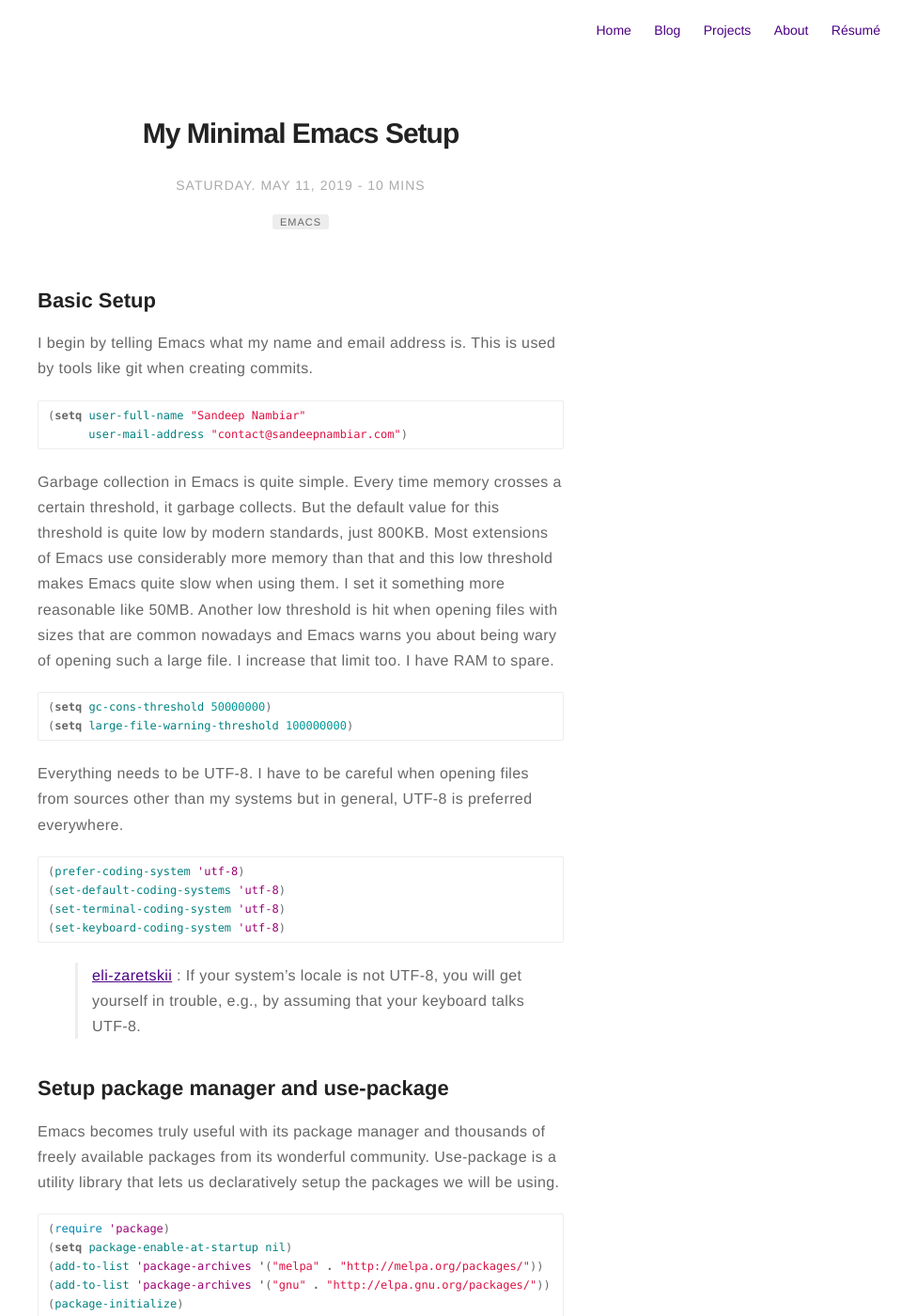
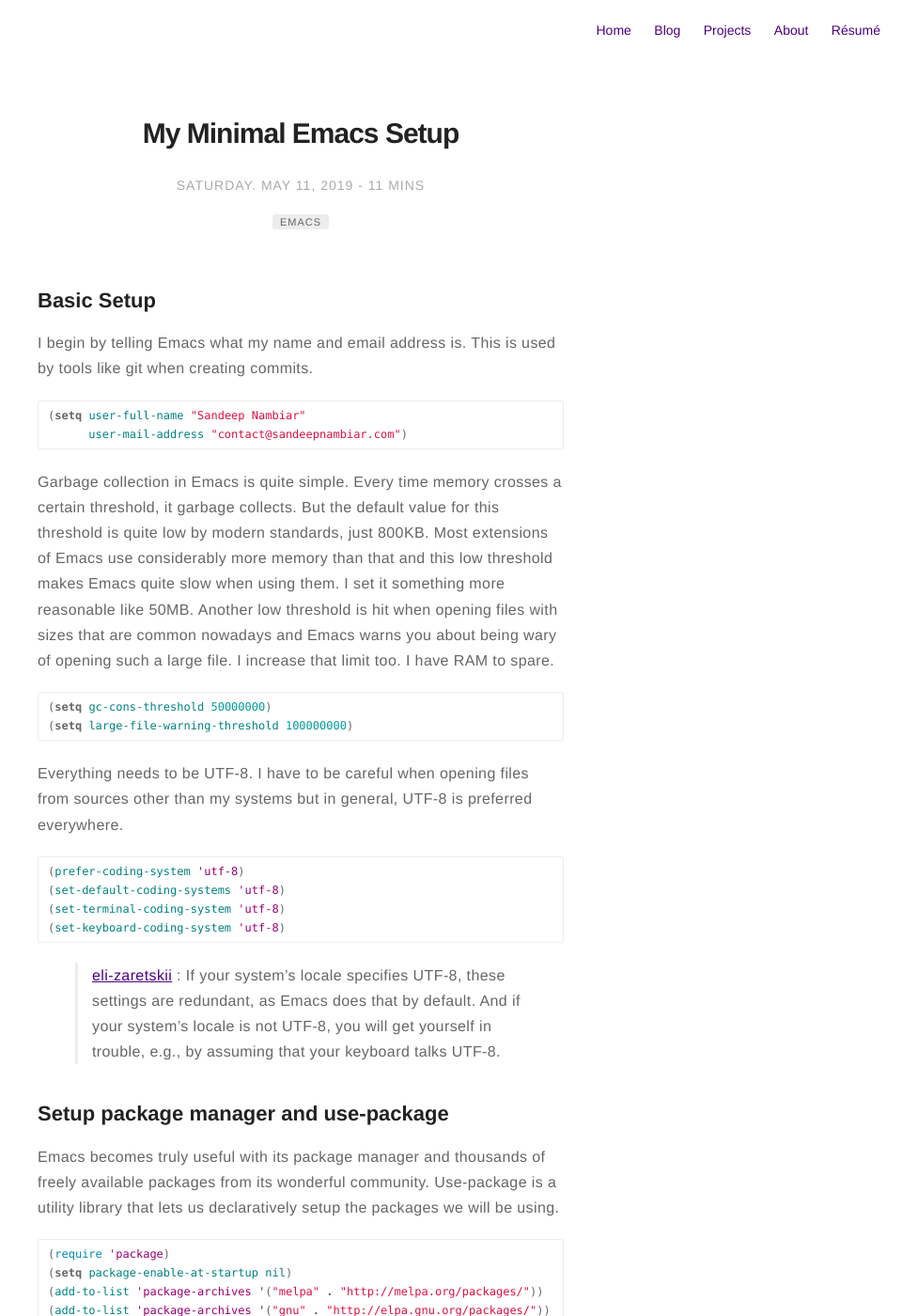
Before and after one commit to gamedolphin/gamedolphin.old.github.com, a Jekyll site: the page built from _posts/2019-05-11-my-minimal-emacs-setup.markdown, in a window 1280 px wide and 1400 px high. Shown: the whole window at 94% size, without its empty margins (320-1280 px from the left). Built offline with Jekyll 4.4.1, drawn with Linux system fonts in a browser that asks for light colours; comment, search, counter and statistics services are not loaded.

Commit message:
Get full comment in there

```diff
--- a/_posts/2019-05-11-my-minimal-emacs-setup.markdown
+++ b/_posts/2019-05-11-my-minimal-emacs-setup.markdown
@@ -37,7 +37,7 @@ Everything needs to be UTF-8. I have to be careful when opening files from sourc
 (set-keyboard-coding-system 'utf-8)
 {% endhighlight %}
 
-> [eli-zaretskii](https://www.reddit.com/r/emacs/comments/bnwajk/my_minimal_emacs_config/enayfv7?utm_source=share&utm_medium=web2x) : If your system's locale is not UTF-8, you will get yourself in trouble, e.g., by assuming that your keyboard talks UTF-8.
+> [eli-zaretskii](https://www.reddit.com/r/emacs/comments/bnwajk/my_minimal_emacs_config/enayfv7?utm_source=share&utm_medium=web2x) :  If your system's locale specifies UTF-8, these settings are redundant, as Emacs does that by default. And if your system's locale is not UTF-8, you will get yourself in trouble, e.g., by assuming that your keyboard talks UTF-8.
 
 ## Setup package manager and use-package
 
```
